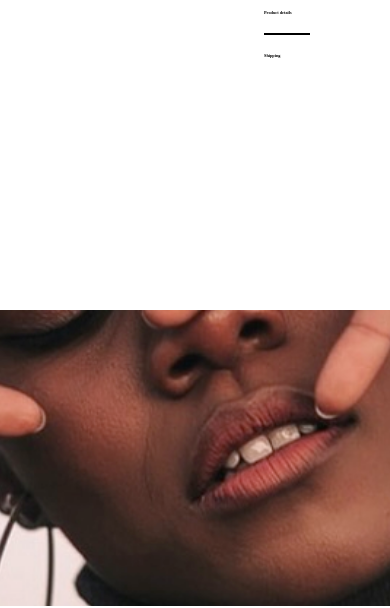
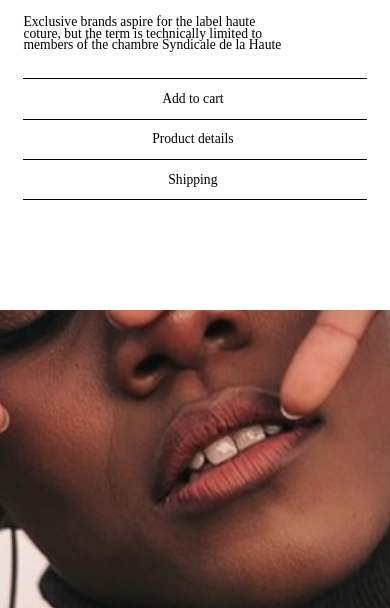
Before and after one commit to ayushhhmeena/ShopJacket, a plain HTML site: page index.html in a window 390 px wide. Shown: the part 255-863 px from the top of the page. Drawn offline with nearby package versions, Linux system fonts and the light colour scheme.

Commit message:
Mobile Responsiveness Added

```diff
--- a/index.html
+++ b/index.html
@@ -28,7 +28,7 @@
                             <a href="#">Product details</a>
                             <i class="ri-arrow-right-up-line"></i>
                         </div>
-                        <div class="elm">
+                        <div class="elm" id="shipping">
                             <a href="#">Shipping</a>
                             <i class="ri-arrow-right-up-line"></i>
                         </div>
--- a/style.css
+++ b/style.css
@@ -135,6 +135,7 @@ html, body{
 
     #navbar h4{
         font-size: 4.5vw;
+        display: none;
     }
 
     #navbar i{
@@ -148,6 +149,90 @@ html, body{
         -moz-border-radius: 50%;
         -ms-border-radius: 50%;
         -o-border-radius: 50%;
+    }
+
+    #banner{
+        /* background-color: aquamarine; */
+        width: 100%;
+        height: 58%;
+        padding: 6vw;
+        padding-bottom: 6vw;
+        margin: 0;
+    }
+
+    #banner h1{
+        font-size: 11vw;
+        font-weight: 600;
+        line-height: 12vw;
+    }
+
+    #smalltext{
+        /* background-color: bisque; */
+        margin: 0;
+        padding: 0;
+        padding-top: 8vw;
+        width: 100%;
+        display: flex;
+        flex-direction: column;
+    }
+
+    #smalltext p{
+        font-size: 3.5vw;
+        font-weight: 100;
+        line-height: 3vw;
+        padding-bottom: 6vw;
+    }
+
+    #right{
+        width: 100%;
+        padding-top: 1vw;
+        margin: 0;
+    }
+
+    .elm{
+        border-top: 1px solid black;
+        display: flex;
+        align-items: center;
+        justify-content: center;
+        padding: 3vw;
+        margin: 0;
+    }
+
+    #shipping{
+        border-bottom: 1px solid black;
+    }
+
+    .elm i{
+        font-size: 1.1vw;
+        font-weight: 700;
+        opacity: 0;
+    }
+
+    .elm a{
+        color: black;
+        text-decoration: none;
+        font-weight: 200;
+        font-size: 3.5vw;
+    }
+
+    .elm:hover{
+        background-color: rgb(237, 237, 237);
+    }
+
+    .elm:hover a{
+        text-decoration: underline;
+    }
+
+    .elm:hover i{
+        opacity: 1;
+    }
+
+    #footer{
+        height: 35.2%;
+        width: 100%;
+        background: url(img.jpg);
+        background-size: cover;
+        background-position: 45%;
     }
 }
 
```
